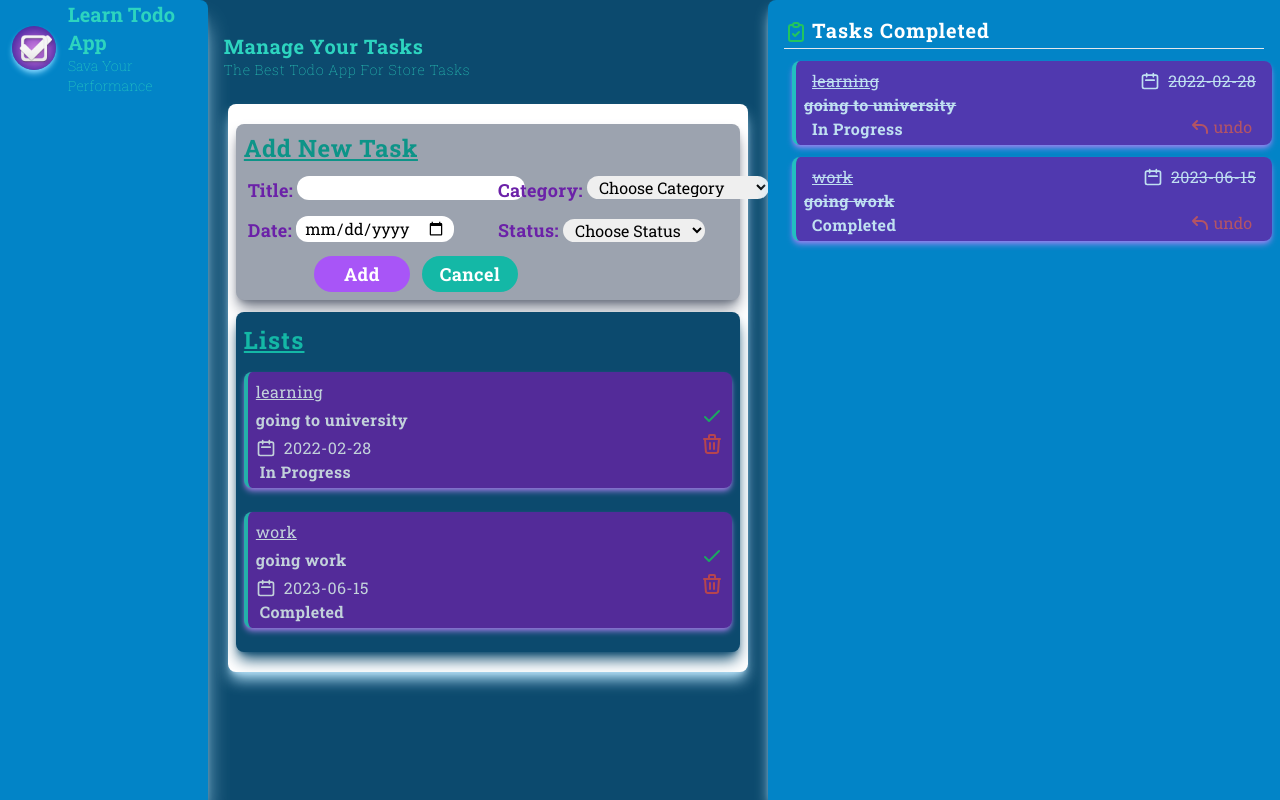
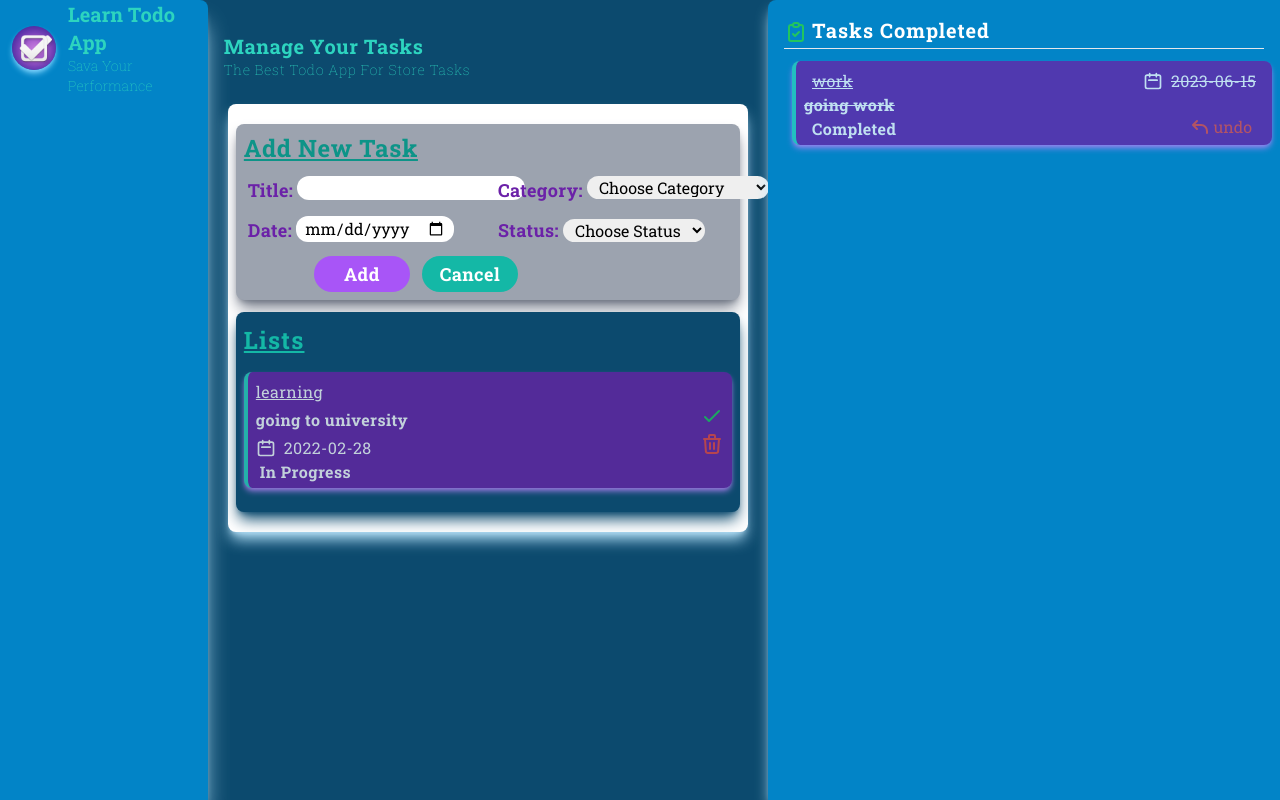
Before and after one commit to SubairMohamed/todo-project, a React (Create React App) app: page / in a window 1280 px wide. Built offline with nearby package versions, Linux system fonts and the light colour scheme.

Commit message:
making-fill-inright-taks

```diff
--- a/src/App.js
+++ b/src/App.js
@@ -1,4 +1,4 @@
-import {useState} from 'react';
+import { useState } from 'react';
 import Left from './components/Asides/Left';
 import Main from './components/Main/Main';
 import Right from './components/Asides/Right';
@@ -13,6 +13,7 @@ const App = () => {
       category: "going to university",
       date: "2022-02-28",
       status: "in progress",
+      isCompleted: false,
     },
     {
       id: "t-02",
@@ -20,6 +21,7 @@ const App = () => {
       category: "going work",
       date: "2023-06-15",
       status: "completed",
+      isCompleted: true,
     },
   ];
 
@@ -27,7 +29,7 @@ const App = () => {
 
   const SaveUploadData = (data) => {
     setTasks((previewState) => {
-      return [...previewState,data];
+      return [...previewState, data];
     });
   }
 
@@ -36,9 +38,9 @@ const App = () => {
     <div className="flex min-h-screen w-screen bg-sky-900">
       <Left />
 
-    <Main onUploadData={SaveUploadData}  tasks={tasks}/>
+      <Main onUploadData={SaveUploadData} tasks={tasks} />
 
-    <Right />
+      <Right data={data} />
 
     </div>
   );
--- a/src/components/Asides/Right.jsx
+++ b/src/components/Asides/Right.jsx
@@ -1,9 +1,9 @@
 import TasksCompleted from './TasksCompleted/TasksCompleted';
-const Right = () => {
+const Right = (props) => {
     return (
         //    aside right
         <aside id="right" className="hidden lg:block md:w-60 xl:w-full max-w-lg rounded-tl-lg shadow-lg shadow-sky-200 bg-sky-600">
-            <TasksCompleted />
+            <TasksCompleted data={props.data} />
         </aside>
     );
 }
--- a/src/components/Asides/TasksCompleted/TasksCompleted.jsx
+++ b/src/components/Asides/TasksCompleted/TasksCompleted.jsx
@@ -3,24 +3,9 @@ import { ClipboardCheckIcon } from '@heroicons/react/outline'
 import TaskComplete from './TaskComplete';
 
 
-const TasksCompleted = () => {
+const TasksCompleted = (props) => {
 
-    const data = [
-        {
-            id: "t-01",
-            title: "learning",
-            category: "going to university",
-            date: "2022-02-28",
-            status: "in progress",
-        },
-        {
-            id: "t-02",
-            title: "work",
-            category: "going work",
-            date: "2023-06-15",
-            status: "completed",
-        },
-    ];
+    const tasksCompleted = props.data.filter((tasks) => tasks.isCompleted === true);
 
     return (
         <section id="completed-tasks" className='mt-3 mx-3 p-1 font-RobotoSlab'>
@@ -30,7 +15,8 @@ const TasksCompleted = () => {
             </div>
             <hr />
             <div>
-                {data.map((task) => (<TaskComplete
+                {tasksCompleted.map((task) => (<TaskComplete
+                    key={task.id}
                     title={task.title}
                     category={task.category}
                     date={task.date}
--- a/src/components/Main/Content/Content.jsx
+++ b/src/components/Main/Content/Content.jsx
@@ -17,6 +17,7 @@ const Content = (props) => {
             category: data.category,
             date: data.date,
             status: data.status,
+            isCompleted: false,
         }
 
         // console.log("your new object content: ", taskdata);
--- a/src/components/Main/Content/Tasks/Tasks.jsx
+++ b/src/components/Main/Content/Tasks/Tasks.jsx
@@ -2,7 +2,7 @@ import Task from './Task'
 import { PlusIcon } from '@heroicons/react/solid'
 const Tasks = (props) => {
 
-    const tasks = props.tasks;
+    const tasks = props.tasks.filter((tasks) => tasks.isCompleted === false)
 
 
     return (
```
Lines whose indentation alone changed are shown as unchanged.
